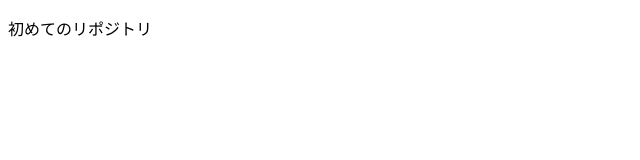
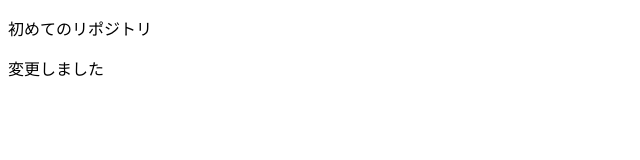
Before and after one commit to kino0120/first-git-repo, a website: page index.html in a window 1280 px wide. Shown: the whole page, without its empty margins (0-640 px from the left). Drawn offline with Linux system fonts and the light colour scheme.

Commit message:
index.html変更

```diff
--- a/index.html
+++ b/index.html
@@ -6,5 +6,6 @@
     </head>
     <body>
         <p>初めてのリポジトリ</p>
+        <p>変更しました</p>
     </body>
 </html>
```
